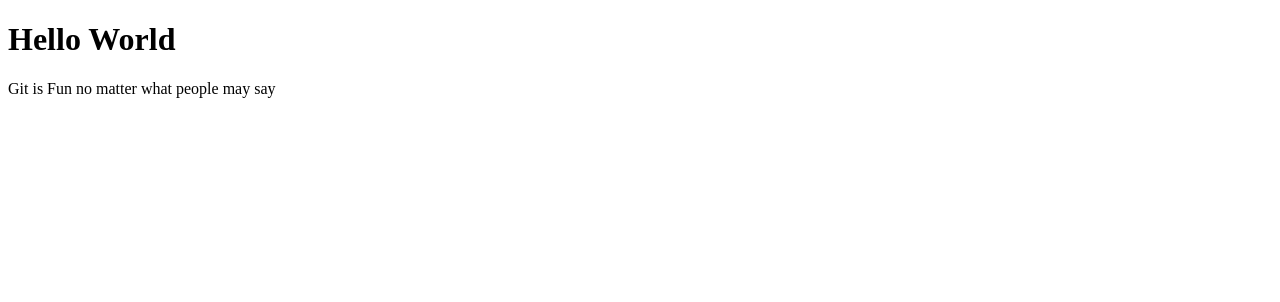
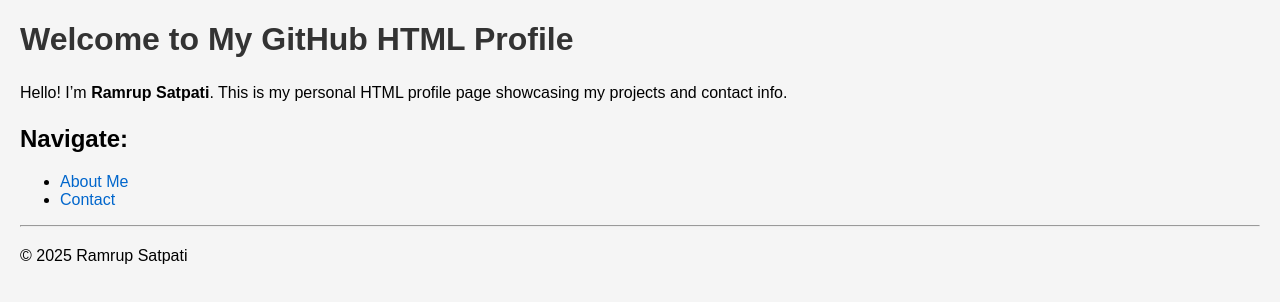
Before and after one commit to RSNPIIT/24f3004027_git_challenge_lab, a plain HTML site: page index.html in a window 1280 px wide. Drawn offline with Linux system fonts and the light colour scheme.

Commit message:
Hello Git This is about scenario 2 about a webpage meant to give a brief display of your strength skills and qualities

```diff
--- a/index.html
+++ b/index.html
@@ -1,12 +1,29 @@
 <!DOCTYPE html>
+<html>
 <head>
-    <title>
-        Assignment Project Work
-    </title>
+    <title>Ramrup Satpati - Home</title>
+    <meta charset="UTF-8">
+    <style>
+        body { font-family: Arial, sans-serif; margin: 20px; background-color: #f5f5f5; }
+        h1 { color: #333; }
+        p { line-height: 1.6; }
+        a { text-decoration: none; color: #0066cc; }
+        a:hover { text-decoration: underline; }
+    </style>
 </head>
-<html>
-    <body>
-        <h1>Hello World</h1>
-        <p><div>Git is Fun no matter what people may say</div></p>
-    </body>
+<body>
+    <h1>Welcome to My GitHub HTML Profile</h1>
+    <p>Hello! I’m <strong>Ramrup Satpati</strong>. This is my personal HTML profile page showcasing my projects and contact info.</p>
+
+    <h2>Navigate:</h2>
+    <ul>
+        <li><a href="about.html">About Me</a></li>
+        <li><a href="contact.html">Contact</a></li>
+    </ul>
+
+    <hr>
+    <footer>
+        <p>© 2025 Ramrup Satpati</p>
+    </footer>
+</body>
 </html>
```
Also changed, not shown: about.html (added, +24 -0 lines), contact.html (added, +24 -0 lines).
